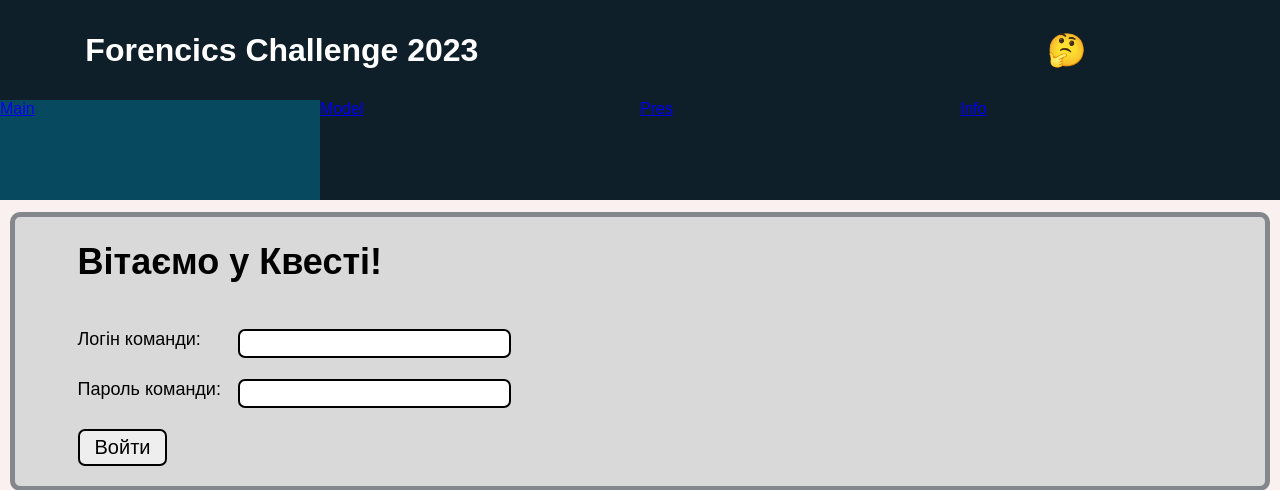
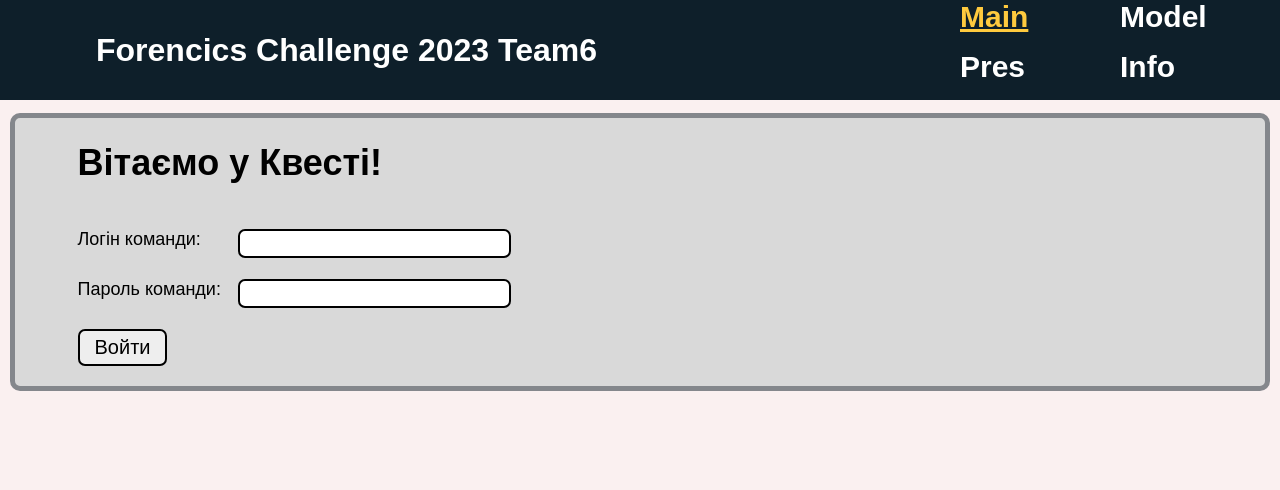
Before and after one commit to zepif/ForensicsChallenge2023, a Flask app: page /main in a window 1280 px wide. Shown: the top 490 px of the page. Run offline with Flask 3, Linux system fonts and the light colour scheme; parts of the project's set-up code (start-up, migrations or seed data) failed here and were passed over.

Commit message:
main page looks nice

```diff
--- a/forencics_site/forencics/static/layout.css
+++ b/forencics_site/forencics/static/layout.css
@@ -11,13 +11,13 @@
 
 .Top {
   display: grid;
-  grid-template-columns: 1fr 1fr 1fr;
+  grid-template-columns: 2fr 1fr 1fr;
   grid-template-rows: 1fr 0.0fr 1.0fr;
   gap: 0px 0px;
   grid-template-areas:
-    "Title Title Smiley"
-    "Title Title Smiley"
-    "Divs Divs Divs";
+    "Title Title Divs"
+    "Title Title Divs"
+    "Title Title Divs";
   grid-area: Top;
   background-color: var(--primary);
 }
@@ -29,10 +29,31 @@
 .Divs {
   display: grid;
   grid-area: Divs;
-  grid-template-columns: repeat(4, 1fr);
-  grid-template-rows: 1fr;
+  grid-template-columns: repeat(2, 1fr);
+  grid-template-rows: repeat(2, 1fr);
   grid-column-gap: 0px;
   grid-row-gap: 0px;
+}
+
+a {
+  vertical-align: middle;
+  display: table-cell;
+  font-family: Arial;
+  font-size: 30px;
+  font-weight: bold;
+  color: #ffffff;
+  text-decoration: none;
+  text-align: center;
+}
+
+a:hover {
+  color: var(--accent);
+  text-decoration: underline;
+}
+
+.nowat a {
+  color: var(--accent);
+  text-decoration: underline;
 }
 
 .DMain {
@@ -44,19 +65,11 @@
 }
 
 .DPres {
-  grid-area: 1 / 3 / 2 / 4;
+  grid-area: 2 / 1 / 3 / 2;
 }
 
-.DImfo {
-  grid-area: 1 / 4 / 2 / 5;
-}
-
-.div5 {
-  grid-area: 4 / 5 / 6 / 6;
-}
-
-.Smiley {
-  grid-area: Smiley;
+.DInfo {
+  grid-area: 2 / 2 / 3 / 3;
 }
 
 .Bottom {
--- a/forencics_site/forencics/templates/main.html
+++ b/forencics_site/forencics/templates/main.html
@@ -5,6 +5,7 @@
   <link rel="stylesheet" href="{{ url_for('static', filename='style.css') }}">
   <link rel="icon" href="{{ url_for('static', filename='lupa.svg') }}">
 </head>
+
 <html>
 
 <head>
@@ -13,17 +14,13 @@
 
 <body>
   <div class="container">
+
     <div class="Top">
-      <div class="Team">
-        <div class="Smiley" id="parent">
-          <h1 id="child_middle" style="color: #ffffff;">🤔</h1>
+      <div class="Title" id="parent">
+        <h1 id="child_left" style="color: #ffffff;">Forencics Challenge 2023 Team6</h1>
       </div>
-      </div>
-      <div class="Title" id="parent">
-        <h1 id="child_left" style="color: #ffffff;">Forencics Challenge 2023</h1>
-      </div>
-      <div class="Divs"">
-        <div class=" DMain" style="background-color: var(--secondary);">
+      <div class="Divs">
+        <div class="DMain nowat">
           <a href="{{ url_for('main_page') }}">Main</a>
         </div>
         <div class="DModel">
@@ -35,10 +32,11 @@
         <div class="DInfo">
           <a href="{{ url_for('info_page') }}">Info</a>
         </div>
-      <div class="div5"> </div>
       </div>
     </div>
+
     <div class="Gap"></div>
+
     <div style="padding:10px">
       <div class="Bottom">
         <div style="padding-left: 5%; padding-right: 5%; font-size: 18px;">
@@ -60,6 +58,7 @@
         <div style="padding:10px;"></div>
       </div>
     </div>
+
   </div>
 </body>
 
```
Also changed, not shown: forencics_site/forencics/static/style.css (+14 -64 lines), .pre-commit-config.yaml (renamed from forencics_site/.pre-commit-config.yaml), 1 other file. Lines whose indentation alone changed are shown as unchanged.
